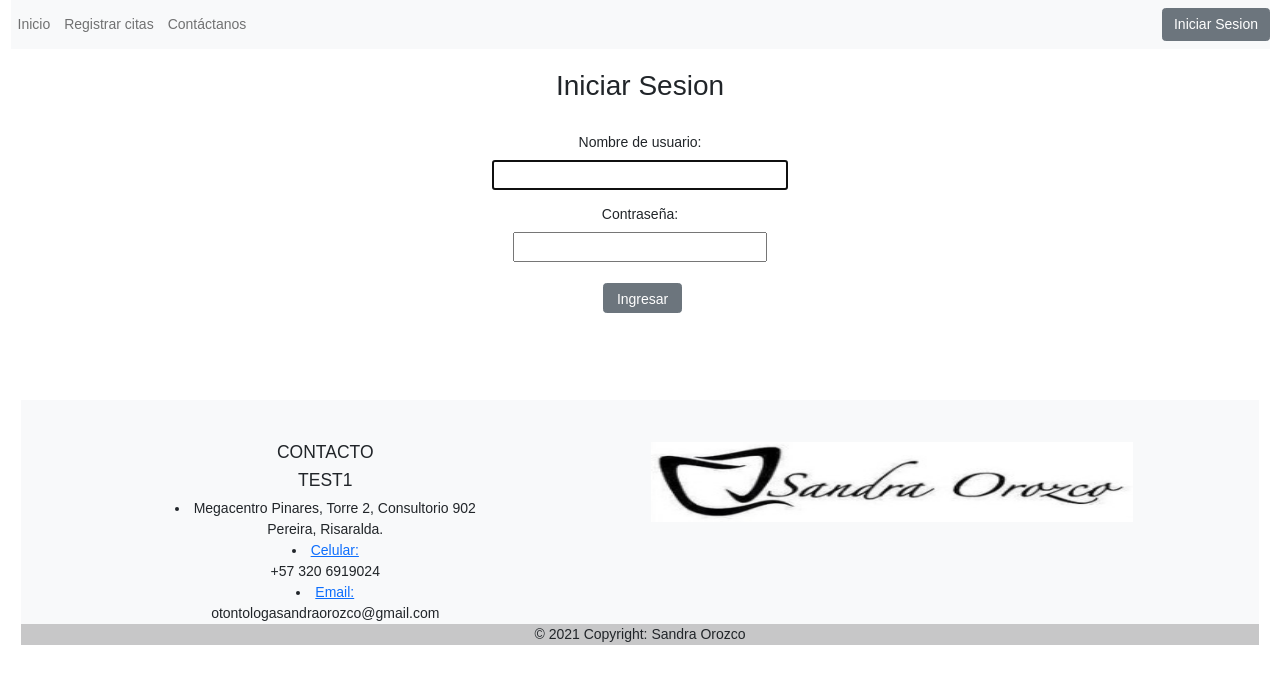
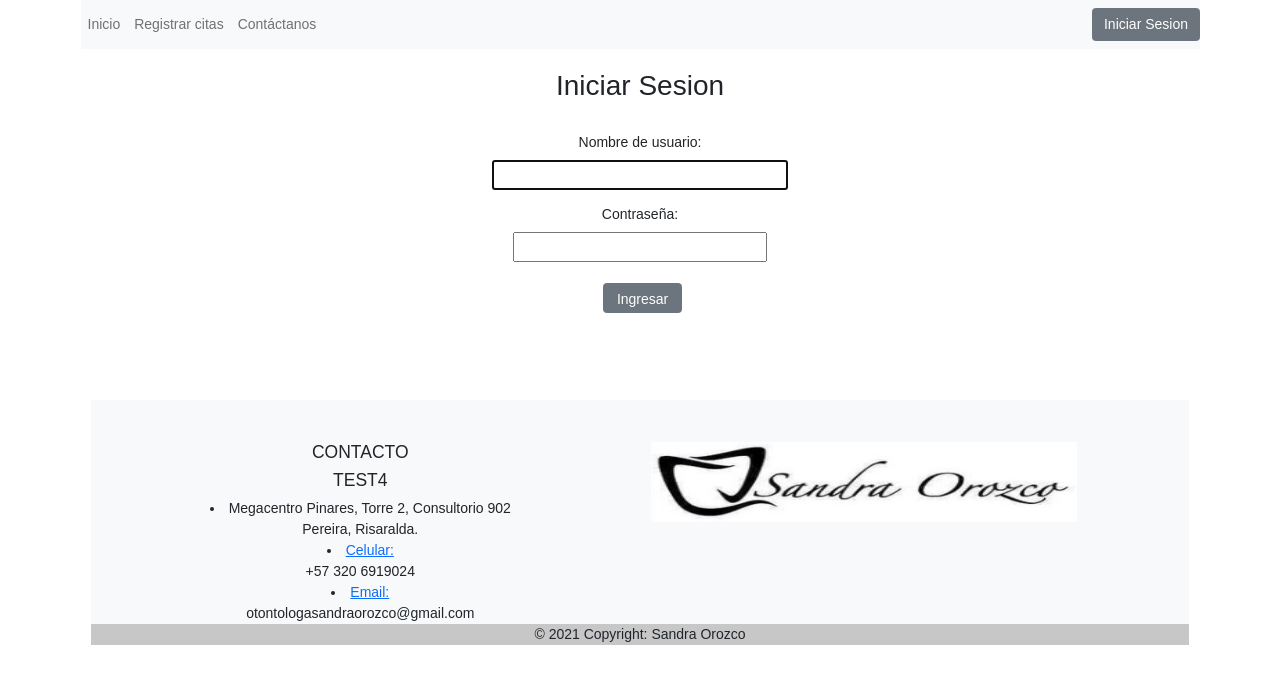
Before and after one commit to PipeNaranjo/PlataformaOdontologica, a Django app: page /accounts/login/ in a window 1280 px wide. Shown: the top 684 px of the page. Run offline with Django 3.2, Linux system fonts and the light colour scheme.

Commit message:
Test container fluid
Container fluid

```diff
--- a/SandraOrozcoApp/templates/SandraOrozcoApp/base.html
+++ b/SandraOrozcoApp/templates/SandraOrozcoApp/base.html
@@ -14,7 +14,7 @@
         {% endblock extra_css %}
     </head>
     <body>
-        <div class="container-fluid">
+        <div class="container">
             <div class="row">
                 <div id="content" class="col-lg-12">
                     <nav class="navbar navbar-expand-lg navbar-light bg-light" id="navbar">
@@ -34,7 +34,7 @@
                             <a class="btn btn-secondary" href="{% url 'login'%}?next={% url 'citas' %}">Iniciar Sesion</a>
                         {% endif %}
                     </nav>
-                    <div class="container-fluid">
+                    <div class="container">
                         {% block content %}
                     </div>
                     {% endblock %}
@@ -46,7 +46,7 @@
                 <div class="row pt-5 pr-20">
                     <div class="text-center col-lg-6 col-md-12 mb-4 mb-md-0">
                     <h5 class="text-uppercase">Contacto</h5>
-                    <h5 class="text-uppercase">test1</h5>
+                    <h5 class="text-uppercase">test4</h5>
                     <li>
                         Megacentro Pinares, Torre 2, Consultorio 902
                         <br>
```
